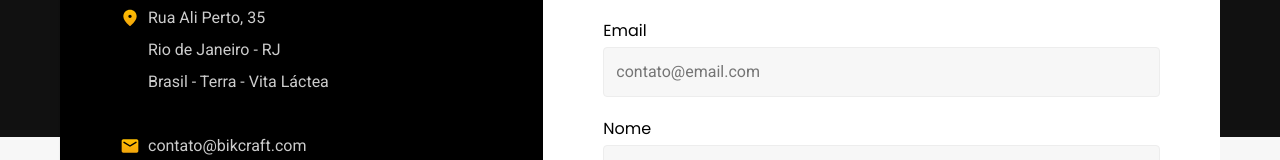
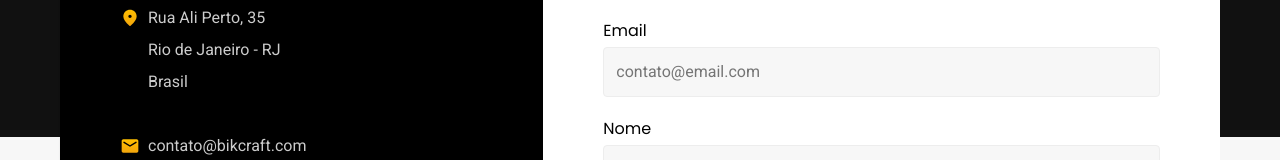
Before and after one commit to DDrkG/bikcraft, a plain HTML site: page contato.html in a window 1280 px wide. Shown: the part 463-623 px from the top of the page. Drawn offline with Linux system fonts and the light colour scheme.

Commit message:
mudança nas informações de contato

```diff
--- a/contato.html
+++ b/contato.html
@@ -54,7 +54,7 @@
           <div class="contato-meios">
             <p>Rua Ali Perto, 35</p>
             <p>Rio de Janeiro - RJ</p>
-            <p>Brasil - Terra - Vita Láctea</p>
+            <p>Brasil</p>
           </div>
           <address class="contato-endereco">
             <a href="mailto:contato@bikcraft.com">contato@bikcraft.com</a>
```
